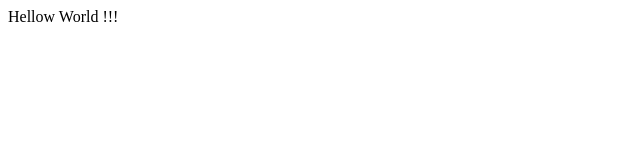
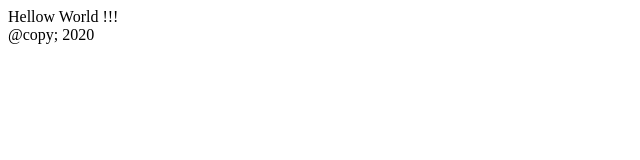
Before and after one commit to anticmex/first_repo, a plain HTML site: page index.html in a window 1280 px wide. Shown: the whole page, without its empty margins (0-640 px from the left). Drawn offline with Linux system fonts and the light colour scheme.

Commit message:
copyrights added

```diff
--- a/index.html
+++ b/index.html
@@ -1 +1,2 @@
 Hellow World !!!
+<footer>@copy; 2020</footer>
```
